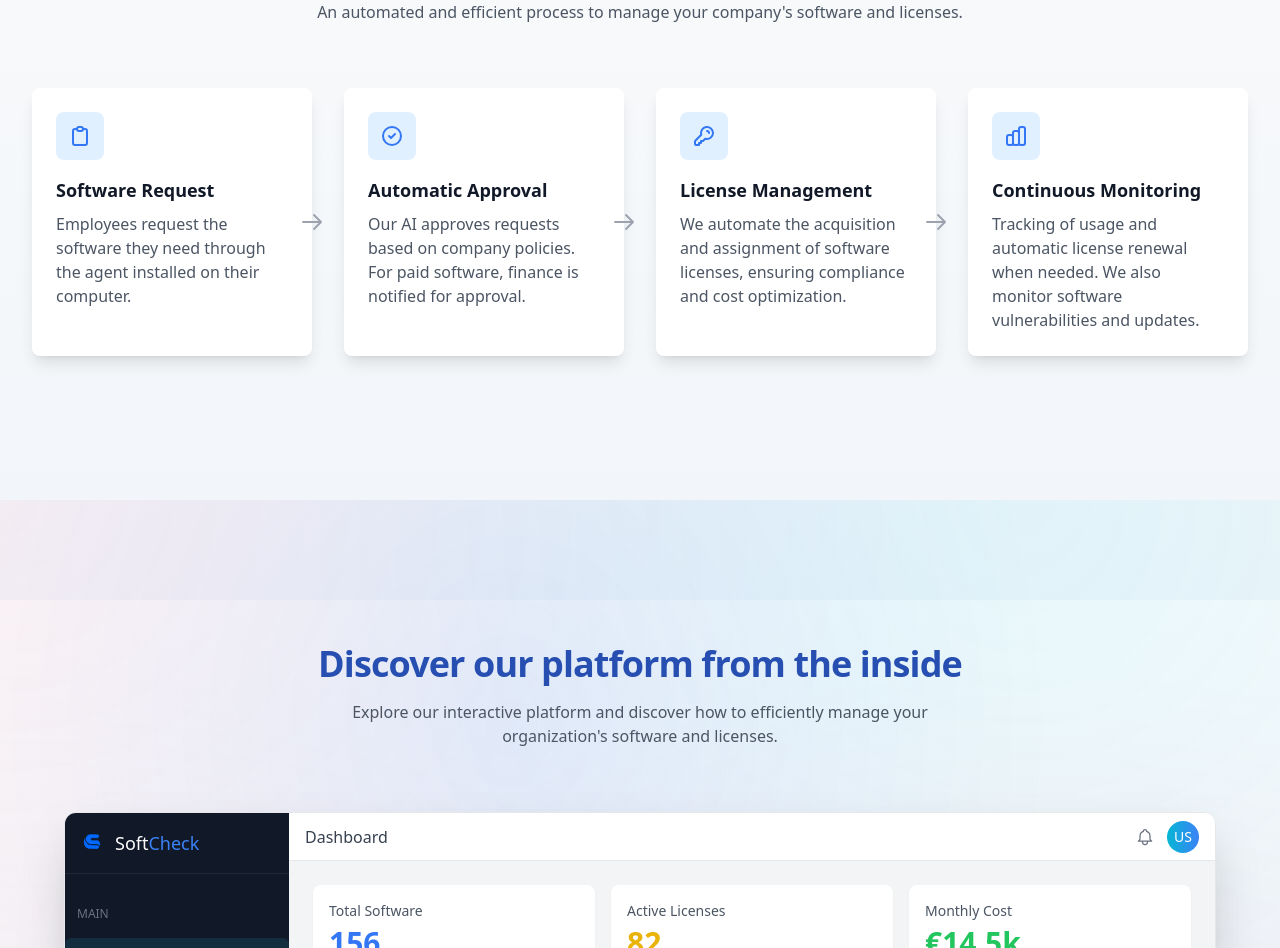
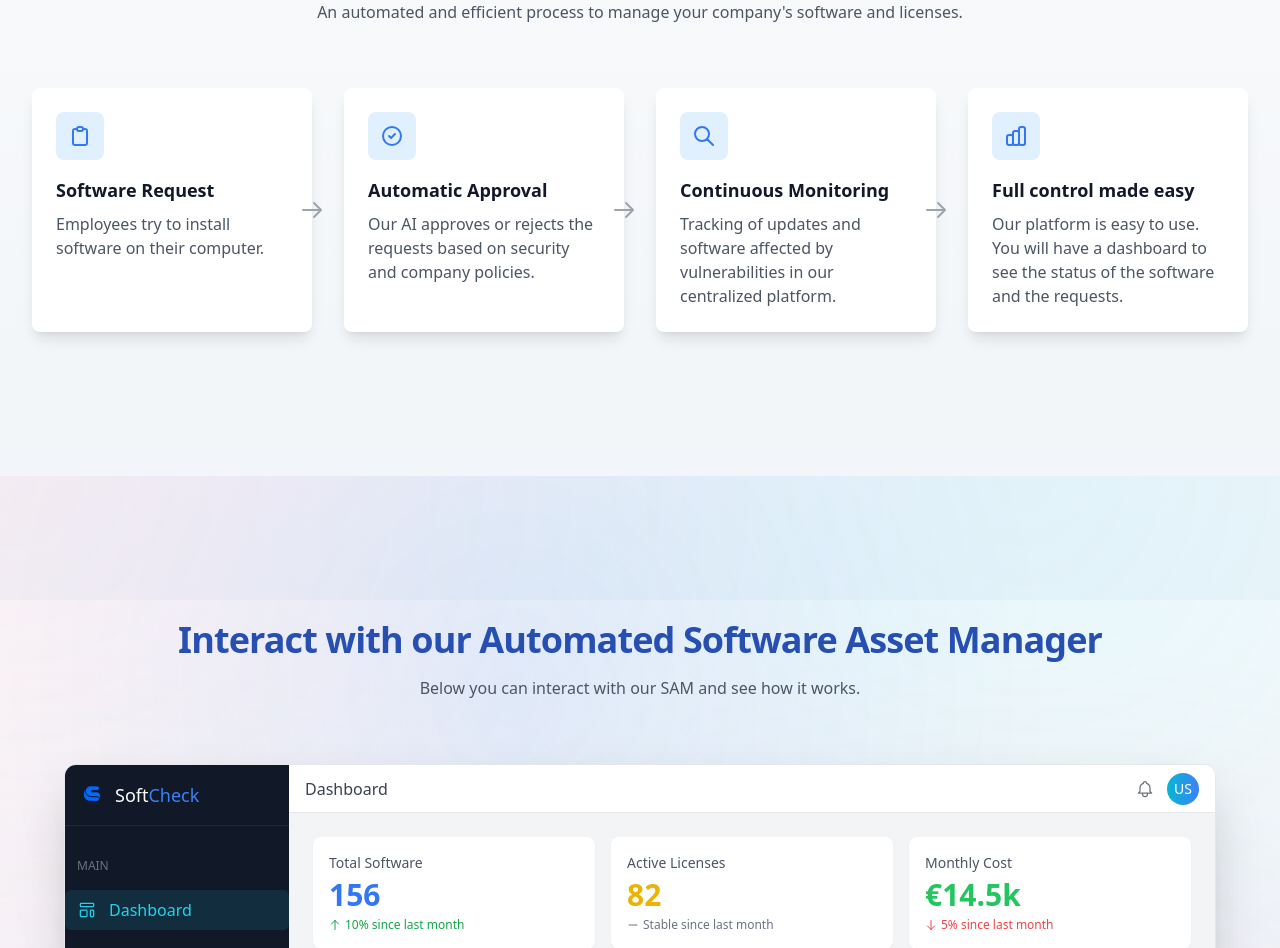
Before and after one commit to SoftCheck-app/tech_landing, a Next.js app: page / in a window 1280 px wide. Shown: the part 1000-1948 px from the top of the page. Built offline with nearby package versions, Linux system fonts and the light colour scheme.

Commit message:
Update Hero and OurFlow components with improved descriptions; modify PlatformLook header and paragraph for clarity on software asset management.

```diff
--- a/src/components/Hero.tsx
+++ b/src/components/Hero.tsx
@@ -182,7 +182,7 @@ const Hero = () => {
                 animate={{ opacity: 1, y: 0 }}
                 transition={{ duration: 0.6, delay: 0.6 }}
               >
-                IA tool that automates software approval and management
+                AI tool that automates software approval and versions management
                 <br />
                 Reducing <span className="text-blue-600 dark:text-blue-400 font-medium">time, errors and costs.</span>
               </motion.p>
--- a/src/components/OurFlow.tsx
+++ b/src/components/OurFlow.tsx
@@ -7,7 +7,7 @@ export const OurFlow: React.FC = () => {
   const steps = [
     {
       title: "Software Request",
-      description: "Employees request the software they need through the agent installed on their computer.",
+      description: "Employees try to install software on their computer.",
       icon: (
         <svg className="w-6 h-6" fill="none" stroke="currentColor" viewBox="0 0 24 24">
           <path strokeLinecap="round" strokeLinejoin="round" strokeWidth={2} d="M9 5H7a2 2 0 00-2 2v12a2 2 0 002 2h10a2 2 0 002-2V7a2 2 0 00-2-2h-2M9 5a2 2 0 002 2h2a2 2 0 002-2M9 5a2 2 0 012-2h2a2 2 0 012 2" />
@@ -16,25 +16,26 @@ export const OurFlow: React.FC = () => {
     },
     {
       title: "Automatic Approval",
-      description: "Our AI approves requests based on company policies. For paid software, finance is notified for approval.",
+      description: "Our AI approves or rejects the requests based on security and company policies.",
       icon: (
         <svg className="w-6 h-6" fill="none" stroke="currentColor" viewBox="0 0 24 24">
           <path strokeLinecap="round" strokeLinejoin="round" strokeWidth={2} d="M9 12l2 2 4-4m6 2a9 9 0 11-18 0 9 9 0 0118 0z" />
         </svg>
       )
     },
+
     {
-      title: "License Management",
-      description: "We automate the acquisition and assignment of software licenses, ensuring compliance and cost optimization.",
+      title: "Continuous Monitoring",
+      description: "Tracking of updates and software affected by vulnerabilities in our centralized platform.",
       icon: (
         <svg className="w-6 h-6" fill="none" stroke="currentColor" viewBox="0 0 24 24">
-          <path strokeLinecap="round" strokeLinejoin="round" strokeWidth={2} d="M15 7a2 2 0 012 2m4 0a6 6 0 01-7.743 5.743L11 17H9v2H7v2H4a1 1 0 01-1-1v-2.586a1 1 0 01.293-.707l5.964-5.964A6 6 0 1121 9z" />
+          <path strokeLinecap="round" strokeLinejoin="round" strokeWidth={2} d="M21 21l-6-6m2-5a7 7 0 11-14 0 7 7 0 0114 0z" />
         </svg>
       )
     },
     {
-      title: "Continuous Monitoring",
-      description: "Tracking of usage and automatic license renewal when needed. We also monitor software vulnerabilities and updates.",
+      title: "Full control made easy",
+      description: "Our platform is easy to use. You will have a dashboard to see the status of the software and the requests.",
       icon: (
         <svg className="w-6 h-6" fill="none" stroke="currentColor" viewBox="0 0 24 24">
           <path strokeLinecap="round" strokeLinejoin="round" strokeWidth={2} d="M9 19v-6a2 2 0 00-2-2H5a2 2 0 00-2 2v6a2 2 0 002 2h2a2 2 0 002-2zm0 0V9a2 2 0 012-2h2a2 2 0 012 2v10m-6 0a2 2 0 002 2h2a2 2 0 002-2m0 0V5a2 2 0 012-2h2a2 2 0 012 2v14a2 2 0 01-2 2h-2a2 2 0 01-2-2z" />
--- a/src/components/PlatformLook.tsx
+++ b/src/components/PlatformLook.tsx
@@ -277,10 +277,10 @@ export const PlatformLook: React.FC = () => {
           viewport={{ once: true }}
         >
           <h2 className="heading-lg text-primary-800 dark:text-primary-300 mb-4">
-            Discover our platform from the inside
+            Interact with our Automated Software Asset Manager
           </h2>
           <p className="text-gray-600 dark:text-gray-400 max-w-2xl mx-auto">
-            Explore our interactive platform and discover how to efficiently manage your organization's software and licenses.
+            Below you can interact with our SAM and see how it works.
           </p>
         </motion.div>
 
```
